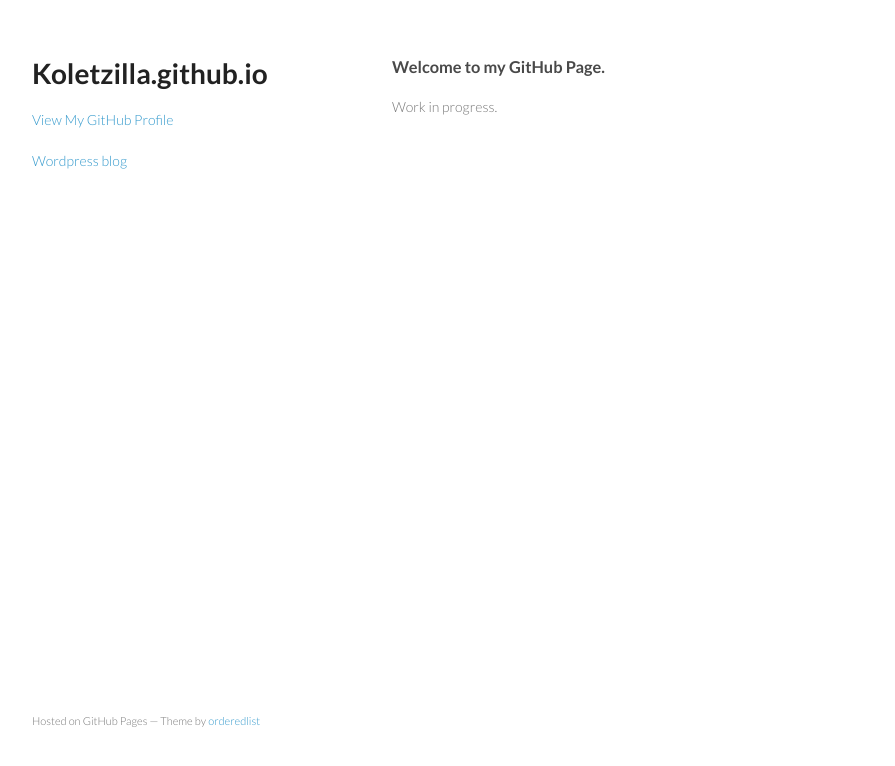
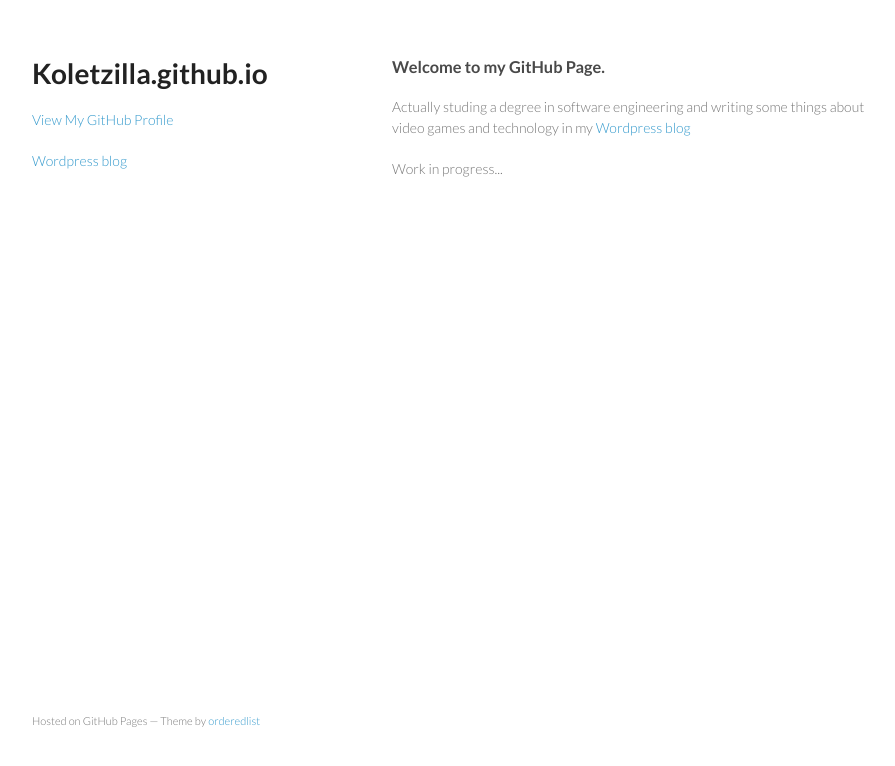
Before and after one commit to koletzilla/koletzilla.github.io, a plain HTML site: page index.html in a window 1280 px wide. Shown: the whole page, without its empty margins (178-1073 px from the left). Drawn offline with Linux system fonts and the light colour scheme.

Commit message:
Adding blog and some text

```diff
--- a/index.html
+++ b/index.html
@@ -20,14 +20,17 @@
 
 
         <p class="view"><a href="https://github.com/koletzilla">View My GitHub Profile</a></p>
-        <p class="view"><a href=""> Wordpress blog </a></p>
+        <p class="view"><a href="http://koltdream.wordpress.com/"> Wordpress blog </a></p>
 
       </header>
       <section>
         <h3>
 <a name="welcome-to-github-pages" class="anchor" href="#welcome-to-github-pages"><span class="octicon octicon-link"></span></a>Welcome to my GitHub Page.</h3>
 
-<p> Work in progress.</p>
+<p> Actually studing a degree in software engineering and writing some things about video games and technology in my <a href="http://koltdream.wordpress.com/"> Wordpress blog </a></p>
+
+<p>Work in progress...</p>
+
       </section>
       <footer>
         <p><small>Hosted on GitHub Pages &mdash; Theme by <a href="https://github.com/orderedlist">orderedlist</a></small></p>
```
